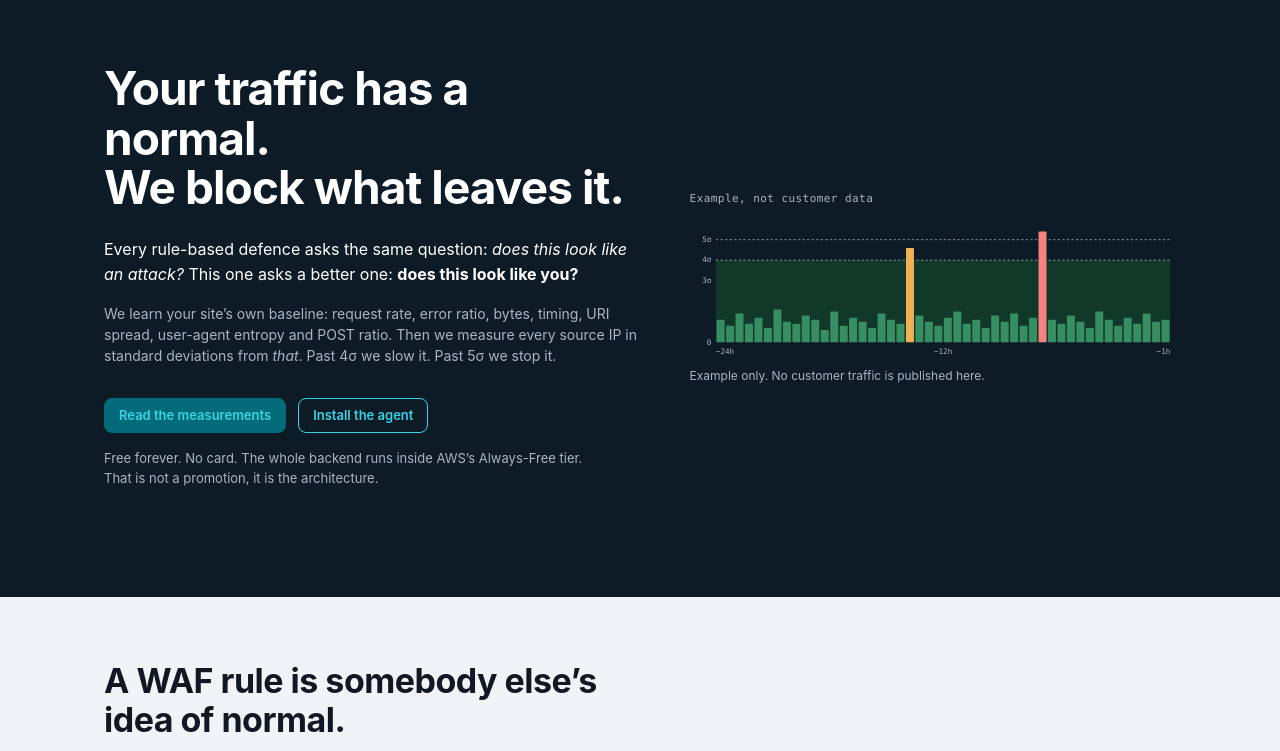
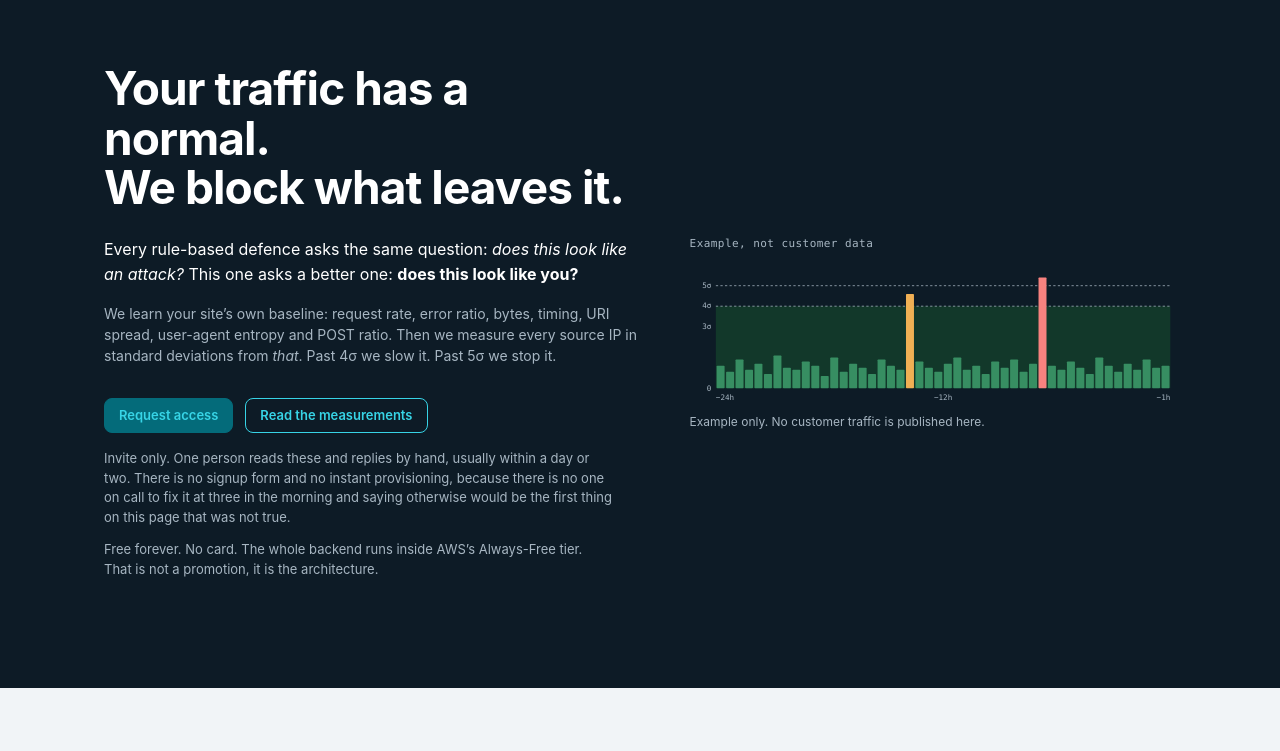
Before and after one commit to 23521549-lang/aiops-traffic-shaper, a FastAPI app: page / in a window 1280 px wide. Shown: the part 60-811 px from the top of the page. Run offline with FastAPI, Linux system fonts and the light colour scheme.

Commit message:
feat(landing): one next action, and it is one that exists

```diff
--- a/services/backend/ui/public.py
+++ b/services/backend/ui/public.py
@@ -25,6 +25,7 @@ from fastapi.responses import HTMLResponse, RedirectResponse
 
 from services.backend.ml.model import TIER1_Z, TIER2_Z
 from services.backend.ui.charts import build_axis, deviation_chart
+from services.backend.core.config import settings
 from services.backend.ui.templates_env import templates
 
 router = APIRouter()
@@ -94,6 +95,10 @@ def landing(request: Request, id_token: str | None = Cookie(default=None)):
         # the public page has never had a tenant to measure.
         "axis": build_axis(abs(TIER1_Z), abs(TIER2_Z), {}, []),
         "theme": request.cookies.get(THEME_COOKIE, ""),
+        # The one next action that exists. Read from settings rather than
+        # written into the template so a deployment can point it somewhere
+        # real without editing markup.
+        "access_email": settings.access_request_email,
     })
 
 
--- a/services/backend/ui/templates/landing.html
+++ b/services/backend/ui/templates/landing.html
@@ -34,9 +34,28 @@
       measure every source IP in standard deviations from <em>that</em>.
       Past 4σ we slow it. Past 5σ we stop it.
     </p>
+    {# One next action, and it is one a stranger can actually take. The
+       primary button used to be "Install the agent", whose first step is
+       signing in to an account nobody can create: there is no self-service
+       signup, and a button pointing at one that does not exist is worse than
+       admitting the constraint. Admitting constraints is the only asset this
+       page has.
+
+       A mailto and not a form. This page reads and writes no DynamoDB, which
+       is what lets it sit behind a cache behaviour and cost nothing, and a
+       public endpoint that stores anything is an abuse surface on a 20 WCU
+       budget with no rate limiting in front of it. #}
     <p class="lp-cta">
-      <a href="#proof" class="btn btn-primary">Read the measurements</a>
-      <a href="#install" class="btn btn-ghost">Install the agent</a>
+      <a href="mailto:{{ access_email }}?subject=Traffic%20Shaper%20access%20request"
+         class="btn btn-primary">Request access</a>
+      <a href="#proof" class="btn btn-ghost">Read the measurements</a>
+    </p>
+    <p class="muted lp-fineprint">
+      Invite only. One person reads these and replies by hand, usually within
+      a day or two. There is no signup form and no instant provisioning,
+      because there is no one on call to fix it at three in the morning and
+      saying otherwise would be the first thing on this page that was not
+      true.
     </p>
     <p class="muted lp-fineprint">
       Free forever. No card. The whole backend runs inside AWS’s Always-Free
@@ -256,7 +275,7 @@
        If you cross it, we stop accepting telemetry for the rest of the UTC
        day and the console tells you at 80%. We do not bill you, and we do
        not silently degrade.</p>
-    <p><a href="#install" class="btn btn-primary">Install the agent</a></p>
+    <p><a href="#install" class="btn btn-ghost">See what installing takes</a></p>
   </div>
   <p class="muted">A paid tier would exist to raise that cap. It does not exist yet.</p>
 </section>
@@ -274,7 +293,8 @@ traffic-shaper connect \
 
 traffic-shaper run</code></pre>
   <p class="muted">
-    Sign in, open Agents, and add one. The console prints that command with
+    This is what happens once you have access. Sign in, open Agents, and add
+    one. The console prints that command with
     your values already filled in. The key is shown once, because only its
     hash is stored. The agent writes its credentials to
     <code>~/.aiops-agent/config.json</code>, owner-readable only, and needs
```
Also changed, not shown: services/backend/core/config.py (+8 -0 lines), services/backend/tests/test_landing_access.py (added, +117 -0 lines).
